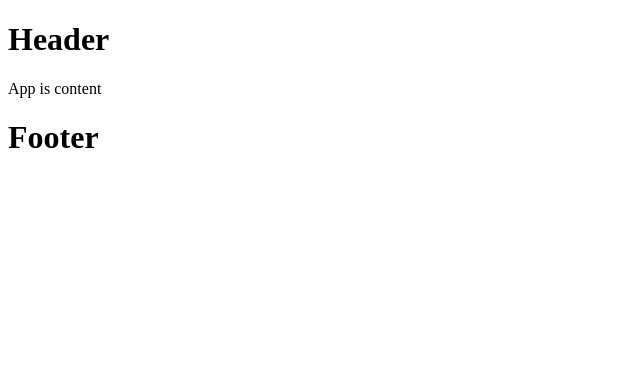
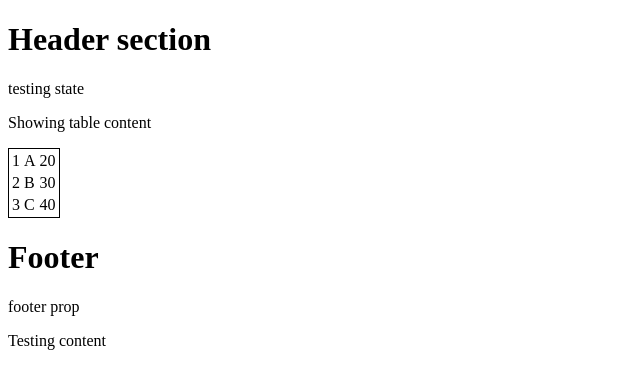
Before and after one commit to ajaysoni98292/React-App, a React app: page / in a window 1280 px wide. Shown: the top 388 px of the page, without its empty margins (0-640 px from the left). Built offline with nearby package versions, Linux system fonts and the light colour scheme.

Commit message:
Added state and props feature

```diff
--- a/component/App.jsx
+++ b/component/App.jsx
@@ -2,6 +2,7 @@ import React from 'react';
 import ReactDOM from 'react-dom';
 import Header from './Header.jsx';
 import Footer from './Footer.jsx';
+import Content from './Content.jsx';
 
 class App extends React.Component {
 
@@ -9,8 +10,8 @@ class App extends React.Component {
         return (
             <div>
                 <Header />
-                <p>App is content</p>
-                <Footer />
+                <Content />
+                <Footer footerProps="footer prop" />
             </div>
         );
     }
--- /dev/null
+++ b/component/Content.jsx
@@ -0,0 +1,49 @@
+import React from 'react';
+import TableRow from './TableRow.jsx';
+
+class Content extends React.Component {
+
+    constructor() {
+        super();
+        this.state = {
+            data: [
+                {
+                    "id": 1,
+                    "name": "A",
+                    "age": "20"
+                },
+
+                {
+                    "id": 2,
+                    "name": "B",
+                    "age": "30"
+                },
+
+                {
+                    "id": 3,
+                    "name": "C",
+                    "age": "40"
+                }
+            ]
+        }
+    }
+
+    render() {
+        var myStyle = {
+            border: '1px solid black'
+        }
+        return (
+
+            <div>
+                <p>Showing table content</p>
+                <table style={myStyle} >
+                    <tbody style={myStyle}  >
+                        {this.state.data.map((person, i) => <TableRow key={i} data={person}/>)}
+                    </tbody>
+                </table>
+            </div>
+        );
+    }
+}
+
+export default Content;
--- a/component/Footer.jsx
+++ b/component/Footer.jsx
@@ -6,9 +6,15 @@ class Footer extends React.Component{
         return (
             <div>
                 <h1>Footer</h1>
+                <p>{this.props.footerProps}</p>
+                <p>{this.props.content}</p>
             </div>
         );
     }
 }
 
+Footer.defaultProps = {
+    content : "Testing content"
+}
+
 export default Footer;
--- a/component/Header.jsx
+++ b/component/Header.jsx
@@ -1,10 +1,21 @@
 import React from 'react';
 
 class Header extends React.Component {
+
+    constructor() {
+        super();
+
+        this.state = {
+            header : "Header section ",
+            "content" : "testing state"
+        }
+    }
+
     render() {
         return (
             <div>
-                <h1>Header</h1>
+                <h1>{this.state.header}</h1>
+                <p>{this.state.content}</p>
             </div>
         );
     }
--- /dev/null
+++ b/component/TableRow.jsx
@@ -0,0 +1,16 @@
+import React from 'react';
+
+class TableRow extends React.Component {
+
+	render() {
+		return (
+			<tr>
+				<td>{this.props.data.id}</td>
+				<td>{this.props.data.name}</td>
+				<td>{this.props.data.age}</td>
+			</tr>
+		);
+	}
+}
+
+export default TableRow;
```
Also changed, not shown: 1 other file (tests, documents, lock files or other folders).
